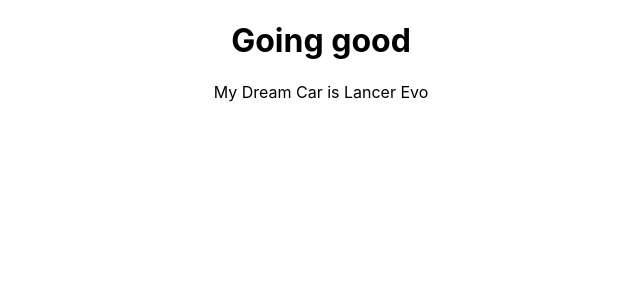
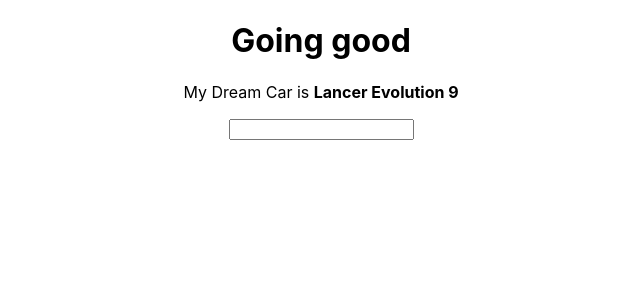
Before and after one commit to Leon740/DreamReactStudy, a React (Create React App) app: page / in a window 1280 px wide. Shown: the top 300 px of the page, without its empty margins (319-959 px from the left). Built offline with nearby package versions, Linux system fonts and the light colour scheme.

Commit message:
feat(DreamCar): add DisplayCar, SelectCar Components
Pass data from SelectCar to DreamCar, from DreamCar to DisplayCar

```diff
--- a/src/App.js
+++ b/src/App.js
@@ -5,8 +5,7 @@
   return (
     <div className="App">
       <h1>Going good</h1>
-      <DreamCar car={'Lancer Evo'} />
-      {/* <DreamCar car={['']} /> */}
+      <DreamCar />
     </div>
   );
 }
--- /dev/null
+++ b/src/DisplayCar.js
@@ -0,0 +1,14 @@
+import React from 'react';
+import PropTypes from 'prop-types';
+
+const DisplayCar = ({ car }) => {
+  return (
+    <p>My Dream Car is <b>{car}</b></p>
+  );
+}
+
+DisplayCar.propTypes = {
+  car: PropTypes.string.isRequired,
+};
+
+export default DisplayCar;
--- a/src/DreamCar.js
+++ b/src/DreamCar.js
@@ -1,13 +1,16 @@
-import PropTypes from 'prop-types';
+import React, { useState } from 'react';
+import DisplayCar from './DisplayCar';
+import SelectCar from './SelectCar';
 
-const DreamCar = ({ car }) => {
+const DreamCar = () => {
+  const [carState, setCarState] = useState('Lancer Evolution 9');
+
   return (
-    <div>My Dream Car is {car ? car : 'Toyota Cresta JSX 100'}</div>
+    <div>
+      <DisplayCar car={carState} />
+      <SelectCar onChange={setCarState} />
+    </div>
   );
 };
 
-DreamCar.propTypes = {
-  car: PropTypes.string.isRequired,
-};
-
 export default DreamCar;
--- /dev/null
+++ b/src/SelectCar.js
@@ -0,0 +1,14 @@
+import React from 'react';
+import PropTypes from 'prop-types';
+
+const SelectCar = ({ onChange }) => {
+  return (
+    <input onChange={event => onChange(event.target.value)} />
+  );
+};
+
+SelectCar.propTypes = {
+  onChange: PropTypes.func.isRequired,
+};
+
+export default SelectCar;
```
